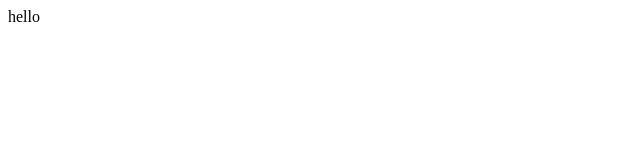
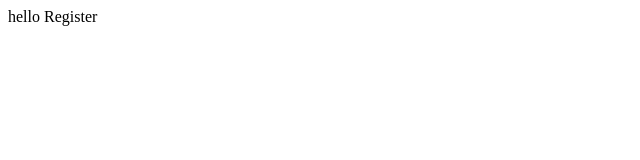
Before and after one commit to neil-justin/echo, a React (Vite) app in the folder client/: page /auth/register in a window 1280 px wide. Shown: the top 160 px of the page, without its empty margins (0-640 px from the left). Built offline with nearby package versions, Linux system fonts and the light colour scheme.

Commit message:
Init React Router and add Register route

```diff
--- a/client/package.json
+++ b/client/package.json
@@ -16,6 +16,7 @@
     "lucide-react": "^0.479.0",
     "react": "^19.0.0",
     "react-dom": "^19.0.0",
+    "react-router": "^7.3.0",
     "tailwind-merge": "^3.0.2",
     "tailwindcss": "^4.0.12",
     "tailwindcss-animate": "^1.0.7"
--- a/client/src/App.tsx
+++ b/client/src/App.tsx
@@ -1,5 +1,17 @@
+import { Route, Routes } from 'react-router';
+import Register from '@/routes/Register';
+
 function App() {
-  return 'hello';
+  return (
+    <Routes>
+      <Route path='auth'>
+        <Route
+          path='register'
+          element={<Register />}
+        />
+      </Route>
+    </Routes>
+  );
 }
 
 export default App;
--- a/client/src/main.tsx
+++ b/client/src/main.tsx
@@ -1,9 +1,12 @@
-import { StrictMode } from 'react'
-import { createRoot } from 'react-dom/client'
-import App from './App.tsx'
+import { StrictMode } from 'react';
+import { createRoot } from 'react-dom/client';
+import App from './App.tsx';
+import { BrowserRouter } from 'react-router';
 
 createRoot(document.getElementById('root')!).render(
   <StrictMode>
-    <App />
-  </StrictMode>,
-)
+    <BrowserRouter>
+      <App />
+    </BrowserRouter>
+  </StrictMode>
+);
--- /dev/null
+++ b/client/src/routes/Register.tsx
@@ -0,0 +1,5 @@
+const Register = () => {
+  return 'hello Register';
+};
+
+export default Register;
```
Also changed, not shown: 1 other file (tests, documents, lock files or other folders).
